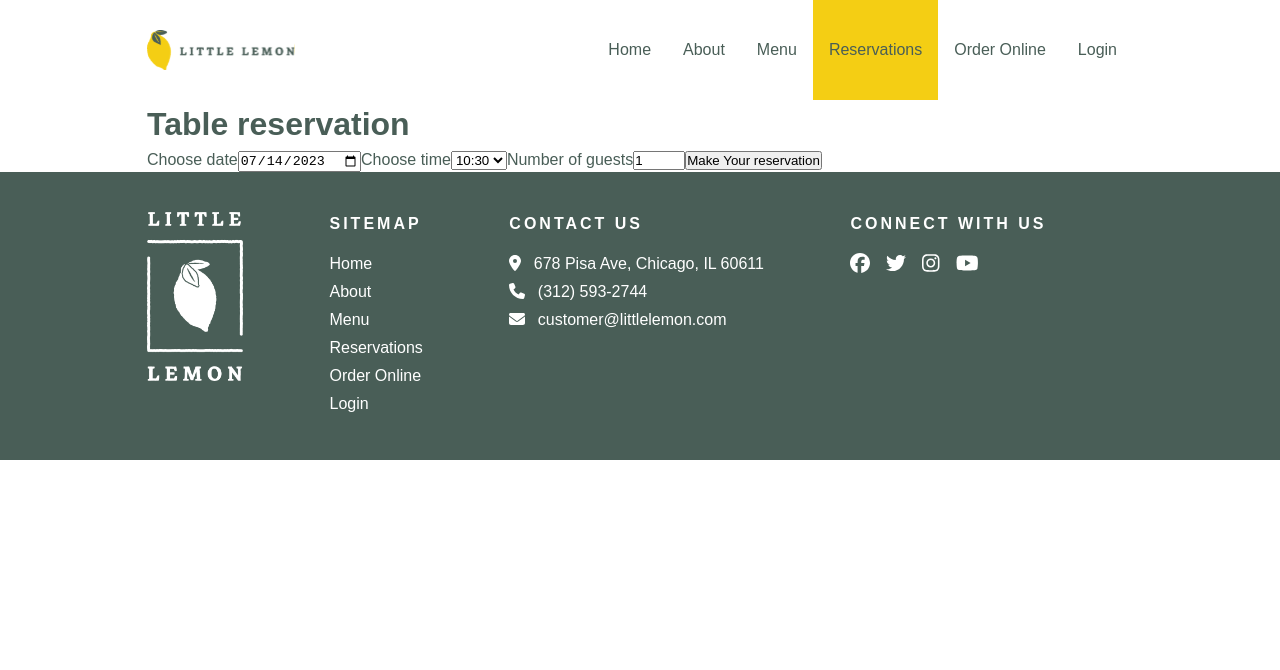
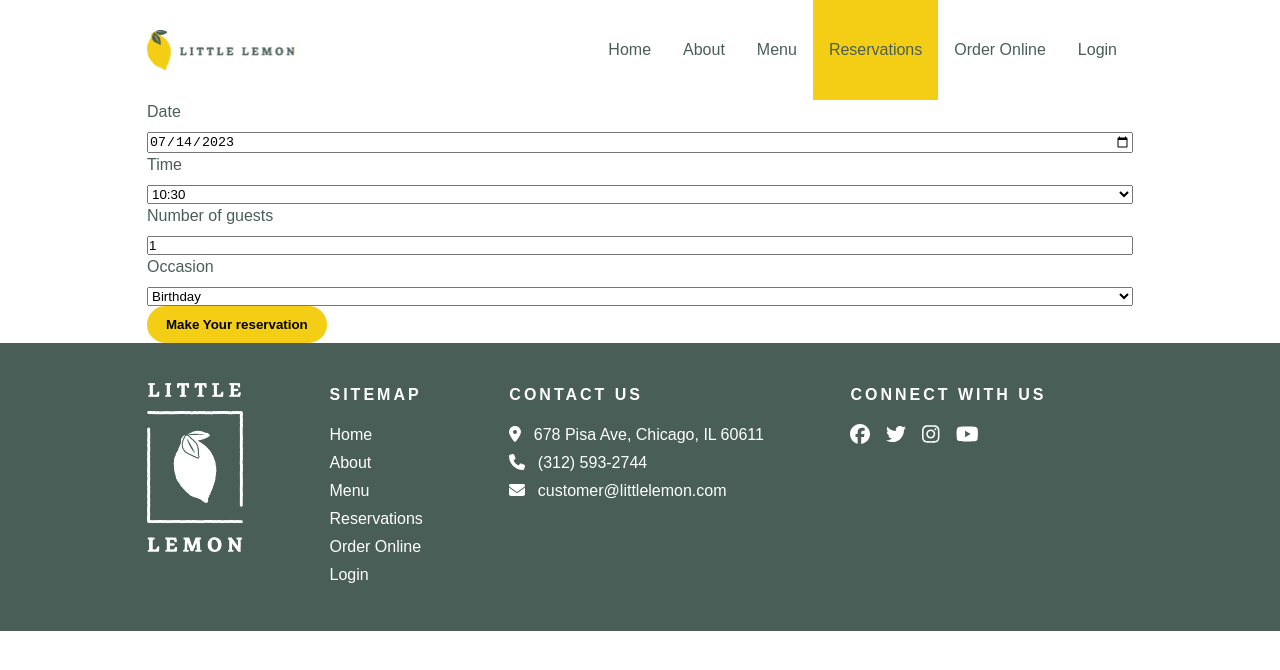
Before and after one commit to benzisablack/frontend-capstone, a React (Create React App) app: page /booking in a window 1280 px wide. Shown: the top 670 px of the page. Built offline with nearby package versions, Linux system fonts and the light colour scheme.

Commit message:
add form validation

```diff
--- a/src/components/BookingForm.js
+++ b/src/components/BookingForm.js
@@ -1,13 +1,33 @@
 import { useState } from "react";
+import FormField from "./FormField";
 
-const BookingForm = ({ availableTimes, dispatchOnBookingDateChange, submitForm }) => {
+const BookingForm = ({ availableTimes, dispatchOnBookingDateChange, onSubmit }) => {
 
   const today = new Date().toISOString().split('T')[0]
+  const defaultTime = availableTimes[0];
+  const minimumNumberOfGuests = 1;
+  const maximumNumberOfGuests = 10;
+  const occasions = ['Birthday', 'Anniversary'];
+
+  const invalidDateErrorMessage = 'Please choose a valid date';
+  const invalidTimeErrorMessage = 'Please choose a valid time';
+  const invalidNumberOfGuestsErrorMessage =
+    'Please enter a number between 1 and 10';
+
   const [bookingForm, setBookingForm] = useState({
     bookingDate: today,
-    bookingTime: '',
-    numberOfGuest: 1
+    bookingTime: defaultTime,
+    numberOfGuests: minimumNumberOfGuests,
+    occasions: occasions[0]
   })
+
+  const isDateValid = () => bookingForm.bookingDate !== '';
+  const isTimeValid = () => bookingForm.bookingTime !== '';
+  const isNumberOfGuestsValid = () => bookingForm.numberOfGuests !== '';
+
+  const areAllFieldsValue = () => {
+    return isDateValid() && isTimeValid() && isNumberOfGuestsValid();
+  }
 
   const handleOnChange = (e) => {
     const { name, value } = e.target
@@ -22,12 +42,16 @@ const BookingForm = ({ availableTimes, dispatchOnBookingDateChange, submitForm }
 
   const handleFormSubmit = (e) => {
     e.preventDefault();
-    submitForm(bookingForm)
+    onSubmit(bookingForm)
   }
   return (
     <form onSubmit={handleFormSubmit}>
-      <h1>Table reservation</h1>
-      <label htmlFor="bookingDate">Choose date</label>
+      <FormField
+        label="Date"
+        htmlFor="booking-date"
+        hasError={!isDateValid()}
+        errorMessage={invalidDateErrorMessage}
+      >
         <input
           type="date"
           id="bookingDate"
@@ -35,23 +59,64 @@ const BookingForm = ({ availableTimes, dispatchOnBookingDateChange, submitForm }
           min={today}
           value={bookingForm.bookingDate}
           onChange={handleOnChange} />
-      <label htmlFor="bookingTime">Choose time</label>
-      <select id="bookingTime" name="bookingTime" onChange={handleOnChange}>
-        {availableTimes.map((times) =>
+      </FormField>
+      <FormField
+        label="Time"
+        htmlFor="booking-time"
+        hasError={!isTimeValid()}
+        errorMessage={invalidTimeErrorMessage}
+      >
+        <select
+          id="booking-time"
+          name="booking-time"
+          value={bookingForm.bookingTime}
+          required={true}
+          onChange={handleOnChange}
+        >
+          {availableTimes.map(times =>
             <option key={times}>{times}</option>
           )}
         </select>
-      <label htmlFor="numberOfGuest">Number of guests</label>
+      </FormField>
+      <FormField
+        label="Number of guests"
+        htmlFor="booking-number-guests"
+        hasError={!isNumberOfGuestsValid()}
+        errorMessage={invalidNumberOfGuestsErrorMessage}
+      >
         <input
           type="number"
-        placeholder="1"
-        min="1"
-        max="10"
-        id="numberOfGuest"
-        name="numberOfGuest"
-        value={bookingForm.numberOfGuest}
+          id="numberOfGuests"
+          name="numberOfGuests"
+          value={bookingForm.numberOfGuests}
+          min={minimumNumberOfGuests}
+          max={maximumNumberOfGuests}
+          required={true}
           onChange={handleOnChange} />
-      <button type="submit">
+      </FormField>
+      <FormField
+        label="Occasion"
+        htmlFor="occasions"
+        hasError={false}
+        errorMessage=""
+      >
+        <select
+          id="occasions"
+          name="occasions"
+          value={bookingForm.occasions}
+          required={true}
+          onChange={handleOnChange}
+        >
+          {occasions.map(occasion =>
+            <option key={occasion}>{occasion}</option>
+          )}
+        </select>
+      </FormField>
+      <button
+        className="button-primary"
+        type="submit"
+        disabled={!areAllFieldsValue()}
+      >
         Make Your reservation
       </button>
     </form>
--- /dev/null
+++ b/src/components/FormField.js
@@ -0,0 +1,11 @@
+const FormField = ({ children, label, htmlFor, hasError, errorMessage }) => {
+  return (
+    <div className="form-field">
+      <label htmlFor={htmlFor}>{label}</label>
+      {children}
+      {hasError && errorMessage ? <p>{errorMessage}</p> : null}
+    </div>
+  );
+};
+
+export default FormField;
--- a/src/pages/Bookings.js
+++ b/src/pages/Bookings.js
@@ -2,9 +2,10 @@ import { useReducer } from 'react';
 import { useNavigate } from 'react-router-dom';
 import BookingForm from '../components/BookingForm';
 import { fetchAPI, submitAPI } from '../utils/api';
+import '../styles/bookings.css'
 
-const updateTimes = (availableTimes, bookingDate) => {
-  const response = fetchAPI(new Date(bookingDate));
+const updateTimes = (availableTimes, date) => {
+  const response = fetchAPI(new Date(date));
   return (response.length !== 0) ? response : availableTimes;
 };
 
@@ -16,10 +17,10 @@ const Bookings = () => {
 
   const [
     availableTimes,
-    dispatchOnBookingDateChange
+    dispatchOnDateChange
   ] = useReducer(updateTimes, [], initializeTimes);
 
-  const submitForm = (formData) => {
+  const onSubmit = (formData) => {
     const response = submitAPI(formData);
     if (response) navigate('/booking-confirmation');
   };
@@ -28,8 +29,8 @@ const Bookings = () => {
     <div className="container">
       <BookingForm
         availableTimes={availableTimes}
-        dispatchOnBookingDateChange={dispatchOnBookingDateChange}
-        submitForm={submitForm}
+        dispatchOnDateChange={dispatchOnDateChange}
+        onSubmit={onSubmit}
       />
     </div>
   );
--- /dev/null
+++ b/src/styles/bookings.css
@@ -0,0 +1,39 @@
+.bookings h2 {
+  padding: 1.875rem 0 1.875rem 0;
+  background-color: #495e57;
+  color: #ffffff;
+  text-align: center;
+}
+
+.bookings form {
+  margin: 0 auto 1.875rem auto;
+}
+
+.form-field {
+  display: flex;
+  flex-direction: column;
+  gap: 0.5rem;
+  cursor: pointer;
+}
+
+.form-field p {
+  font-size: 0.9375rem;
+  color: red;
+}
+
+.bookings button:disabled,
+.bookings button[disabled] {
+  background-color: #edefee;
+  border-color: #edefee;
+  color: #adafae;
+  cursor: not-allowed;
+}
+
+.confirmed-booking {
+  display: flex;
+  flex-direction: column;
+  gap: 1rem;
+  min-height: 31.25rem;
+  padding: 1.875rem 0 1.875rem 0;
+  text-align: center;
+}
```
Lines whose indentation alone changed are shown as unchanged.
